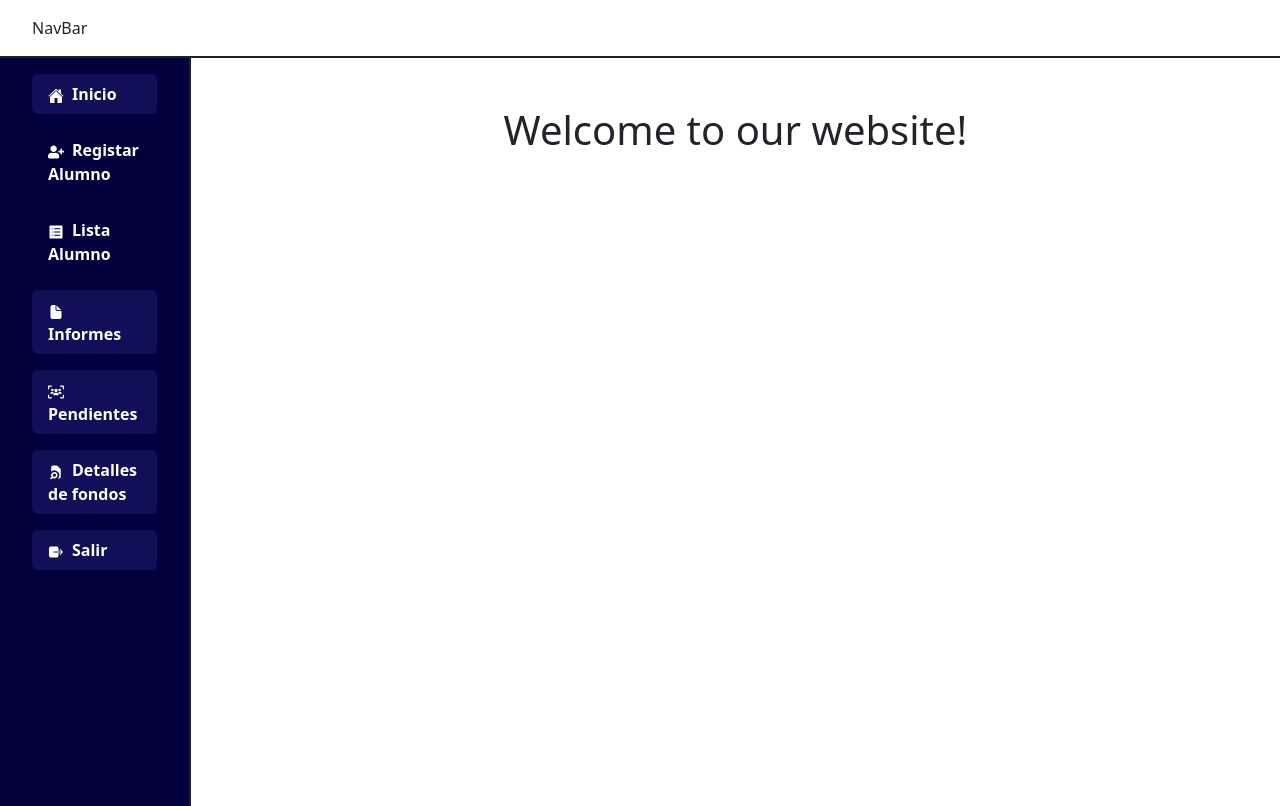
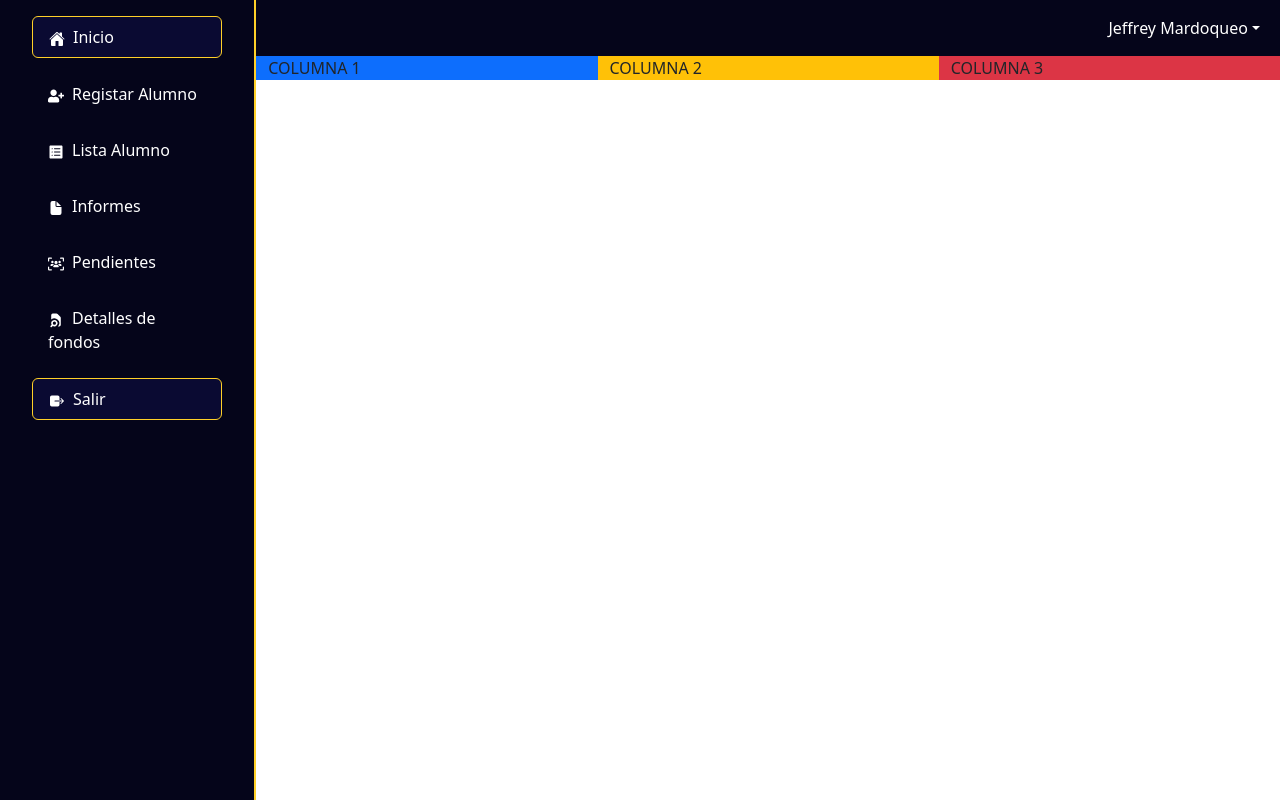
Before and after one commit to JeffreyMardoqueo-17/Admi-Caez-FrontenD, a React (Create React App) app: page / in a window 1280 px wide. Built offline with nearby package versions, Linux system fonts and the light colour scheme.

Commit message:
Ya esta el sidebar y navaBar

```diff
--- a/package.json
+++ b/package.json
@@ -13,6 +13,7 @@
     "react-icons": "^5.0.1",
     "react-router-dom": "^6.21.2",
     "react-scripts": "5.0.1",
+    "reactstrap": "^9.2.1",
     "sass": "^1.69.7",
     "web-vitals": "^2.1.4"
   },
--- a/src/App.js
+++ b/src/App.js
@@ -7,19 +7,25 @@ import SideBar from './Components/SideBaar/SideBar';
 import Home from './Pages/Home/Home';
 import Lista from './Pages/Home/Lista/Lista';
 import RegistrarAlumno from './Pages/Home/RegistarAlumno/RegistrarAlumno';
+import Informes from './Pages/Home/Informes/Informes';
+import Pendientes from './Pendientes/Pendientes';
+import DetallesFondos from './Pages/Home/DetallesFondos/DetallesFondos';
 
 function App() {
   return (
     <Router>
-      <NavBar />
       <div className='flex'>
         <SideBar />
         {/* Contenido */}
-        <div className='content'>
+        <div className='content w-100'>
+          <NavBar />
           <Routes>
             <Route path='/' element={<Home />} />
             <Route path='/lista' element={<Lista />} />
             <Route path='/RegistrarAlumno' element={<RegistrarAlumno />} />
+            <Route path='/informes' element={<Informes />}/>
+            <Route path='/alumnosPendientes' element={<Pendientes />}/>
+            <Route path='/detallesdeFondos' element ={<DetallesFondos />}/>
           </Routes>
         </div>
       </div>
--- a/src/App.scss
+++ b/src/App.scss
@@ -6,8 +6,9 @@
 // variables de colore sy eso
   $white: #Ffff;
   $black: #1c2326;
-  $contraste: rgb(16, 15, 88);
-
+  $contraste: rgb(10, 10, 50);
+  $bgPrimary: #05051A;
+  $border:#FFD028;
 .navBar{
     background-color: $white;
     padding: 1rem 2rem;
@@ -20,10 +21,10 @@
   display: flex;
 }
 .Sidebar{
-  width: 14rem;
-  height: calc(100vh - 52px);
-  border-right: 2px solid $black;
-  background-color: #03003d;
+  width: 20rem;
+  height: 100vh;
+  border-right: 2px solid $border;
+  background-color: $bgPrimary;
   ul{
     list-style: none;
     padding: 1em 2em;
@@ -31,11 +32,11 @@
       margin-bottom: 1em;
       a{
         text-decoration: none;
-        font-weight: bold;
+        text-align: left;
         &.active{
           background-color: $contraste;
           color: $white;
-          font-weight: bold;
+          border: .1px solid $border;
         }
       }
     }
--- a/src/Components/NavBar/NavBar.jsx
+++ b/src/Components/NavBar/NavBar.jsx
@@ -1,9 +1,41 @@
-import React from 'react';
-import './NavBar.css'
-const NavBar = () => {
+import React, { useState } from 'react';
+import {
+    Collapse,
+    Navbar,
+    NavbarToggler,
+    NavbarBrand,
+    Nav,
+    UncontrolledDropdown,
+    DropdownToggle,
+    DropdownMenu,
+    DropdownItem,
+} from 'reactstrap';
+
+function NavBar(args) {
+    const [isOpen, setIsOpen] = useState(false);
+
+    const toggle = () => setIsOpen(!isOpen);
+
     return (
-        <div className='navBar'>
-            NavBar
+        <div>
+            <Navbar style={{ backgroundColor: '#05051A' }} dark expand="md">
+                <NavbarToggler onClick={toggle} />
+                <Collapse isOpen={isOpen} navbar>
+                    <Nav className="ms-auto" navbar>
+                        <UncontrolledDropdown nav inNavbar>
+                            <DropdownToggle nav caret className="text-white">
+                                Jeffrey Mardoqueo
+                            </DropdownToggle>
+                            <DropdownMenu right>
+                                <DropdownItem>Mi cuenta</DropdownItem>
+                                <DropdownItem>Cerrar Seccion</DropdownItem>
+                                <DropdownItem divider />
+                                <DropdownItem>Contactar con el Desarrollador</DropdownItem>
+                            </DropdownMenu>
+                        </UncontrolledDropdown>
+                    </Nav>
+                </Collapse>
+            </Navbar>
         </div>
     );
 }
--- a/src/Components/SideBaar/SideBar.jsx
+++ b/src/Components/SideBaar/SideBar.jsx
@@ -24,13 +24,13 @@ const SideBar = () => {
                     <NavLink to="/lista" className='text-white rounded py-2 w-100 d-inline-block px-3'> <IoIosListBox className='me-2' />Lista Alumno</NavLink>
                 </li>
                 <li>
-                    <NavLink to="" className='text-white rounded py-2 w-100 d-inline-block px-3'><IoDocument className='me-2'/>Informes</NavLink>
+                    <NavLink to="/informes" className='text-white rounded py-2 w-100 d-inline-block px-3'><IoDocument className='me-2'/>Informes</NavLink>
                 </li>
                 <li>
-                    <NavLink to="" className='text-white rounded py-2 w-100 d-inline-block px-3'><FaUsersViewfinder className='me-2' />Pendientes</NavLink>
+                    <NavLink to="/alumnosPendientes" className='text-white rounded py-2 w-100 d-inline-block px-3'><FaUsersViewfinder className='me-2' />Pendientes</NavLink>
                 </li>
                 <li>
-                    <NavLink to="" className='text-white rounded py-2 w-100 d-inline-block px-3'><HiDocumentSearch className='me-2'/>Detalles de fondos</NavLink>
+                    <NavLink to="/detallesFondos" className='text-white rounded py-2 w-100 d-inline-block px-3'><HiDocumentSearch className='me-2'/>Detalles de fondos</NavLink>
                 </li>
                 <li>
                     <NavLink to="" className='text-white rounded py-2 w-100 d-inline-block px-3'> <IoExit className='me-2'/>Salir</NavLink>
--- /dev/null
+++ b/src/Pages/Home/DetallesFondos/DetallesFondos.jsx
@@ -0,0 +1,11 @@
+import React from 'react';
+
+const DetallesFondos = () => {
+    return (
+        <div>
+            <h1 className="text-center">Detalle de Fondos</h1>
+        </div>
+    );
+}
+
+export default DetallesFondos;
--- a/src/Pages/Home/Home.jsx
+++ b/src/Pages/Home/Home.jsx
@@ -1,10 +1,17 @@
 import React from 'react';
+import { Col, Container, Row } from 'reactstrap';
 
 const Home = () => {
     return (
-        <div>
-            <h1 className="text-center mt-5">Welcome to our website!</h1>
-        </div>
+        <>
+        <Container>
+            <Row>
+                <Col xs="4" className="bg-primary">COLUMNA 1</Col>
+                <Col xs="4" className="bg-warning">COLUMNA 2</Col>
+                <Col xs="4" className="bg-danger">COLUMNA 3</Col>
+            </Row>
+        </Container>
+        </>
     );
 }
 
--- /dev/null
+++ b/src/Pages/Home/Informes/Informes.jsx
@@ -0,0 +1,11 @@
+import React from 'react';
+
+const Informes = () => {
+    return (
+        <div>
+            <h1 className="text-center">Informes</h1>
+        </div>
+    );
+}
+
+export default Informes;
--- /dev/null
+++ b/src/Pendientes/Pendientes.jsx
@@ -0,0 +1,11 @@
+import React from 'react';
+
+const Pendientes = () => {
+    return (
+        <div>
+            <h1 className="text-center">Pendientes</h1>
+        </div>
+    );
+}
+
+export default Pendientes;
--- a/src/index.js
+++ b/src/index.js
@@ -1,6 +1,8 @@
 import React from 'react';
 import ReactDOM from 'react-dom/client';
 import App from './App';
+import 'bootstrap/dist/css/bootstrap.min.css';
+import 'bootstrap/scss/bootstrap.scss'
 
 const root = ReactDOM.createRoot(document.getElementById('root'));
 root.render(
```
Also changed, not shown: 1 other file (tests, documents, lock files or other folders).
